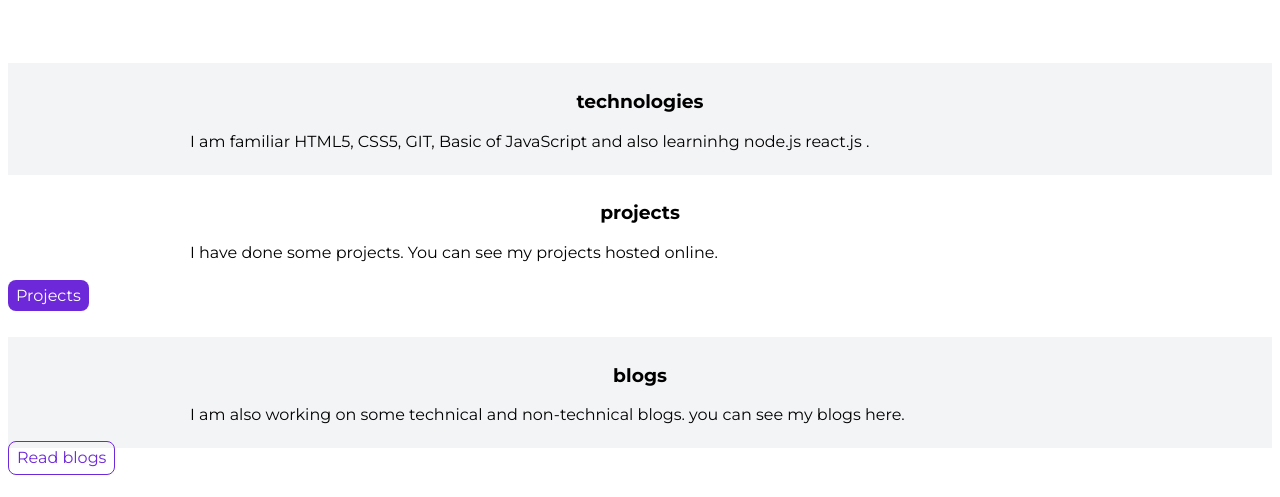
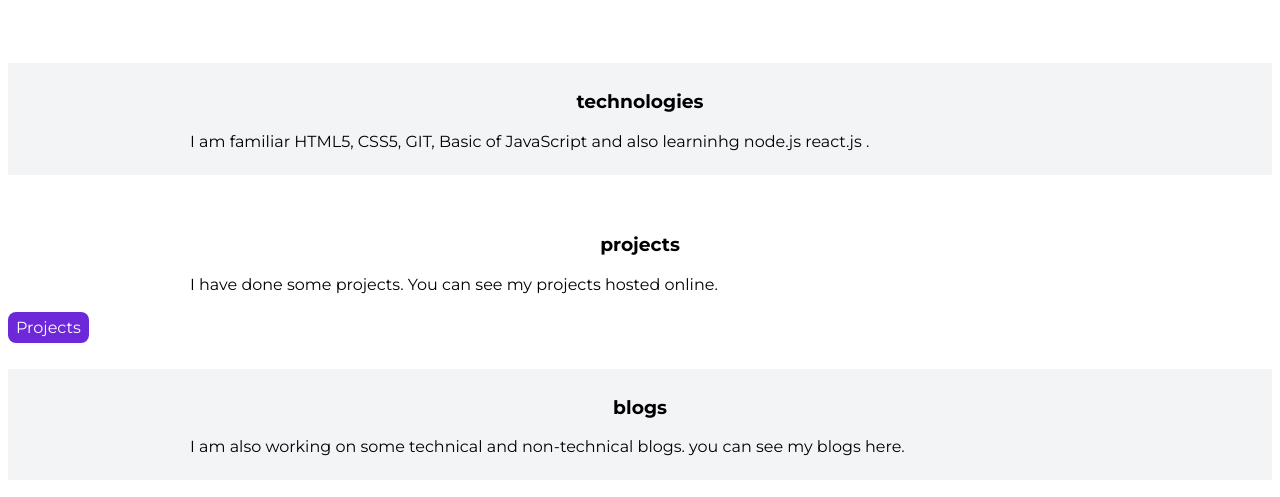
Before and after one commit to Jineshsonawat/Working-on-project, a plain HTML site: page index.html in a window 1280 px wide. Shown: the part 443-940 px from the top of the page. Drawn offline with Linux system fonts and the light colour scheme.

Commit message:
docs: home done

```diff
--- a/style.css
+++ b/style.css
@@ -109,7 +109,7 @@ hr {
 
 .ov{
     background-color:#F3F4F6;
-    margin-top: 2rem;
+    margin: 2rem 0rem;
 }
 
 /** footer **/
```
